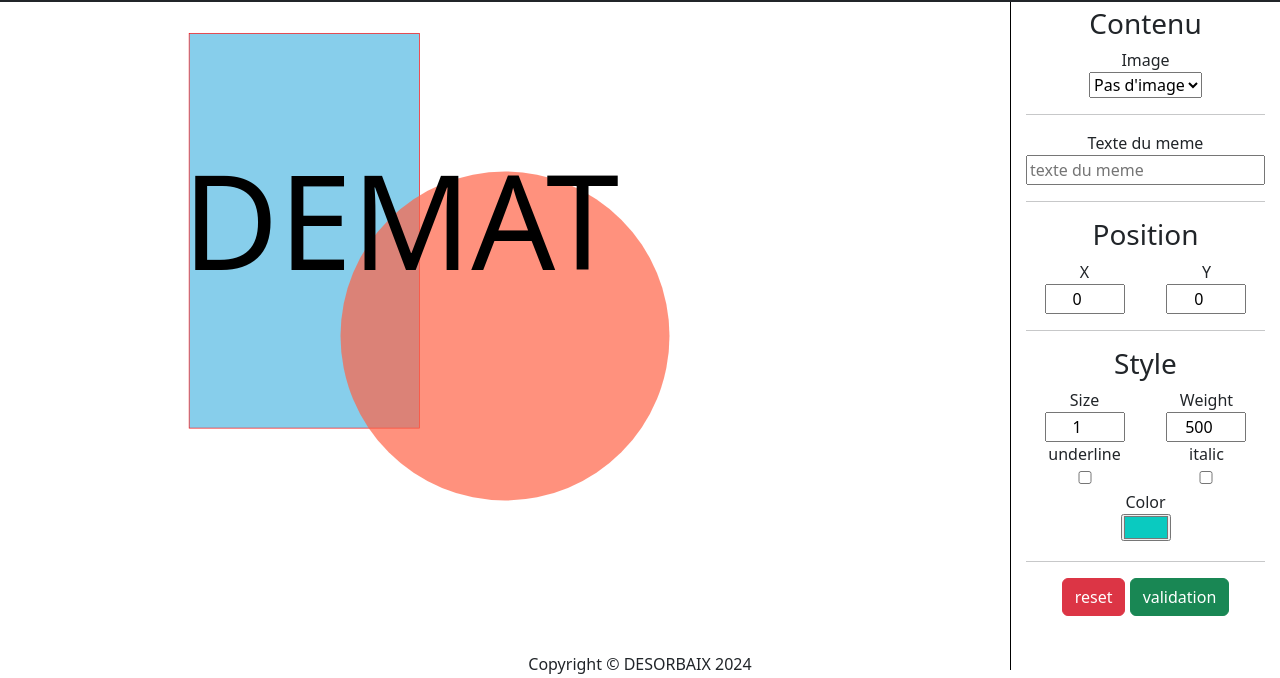
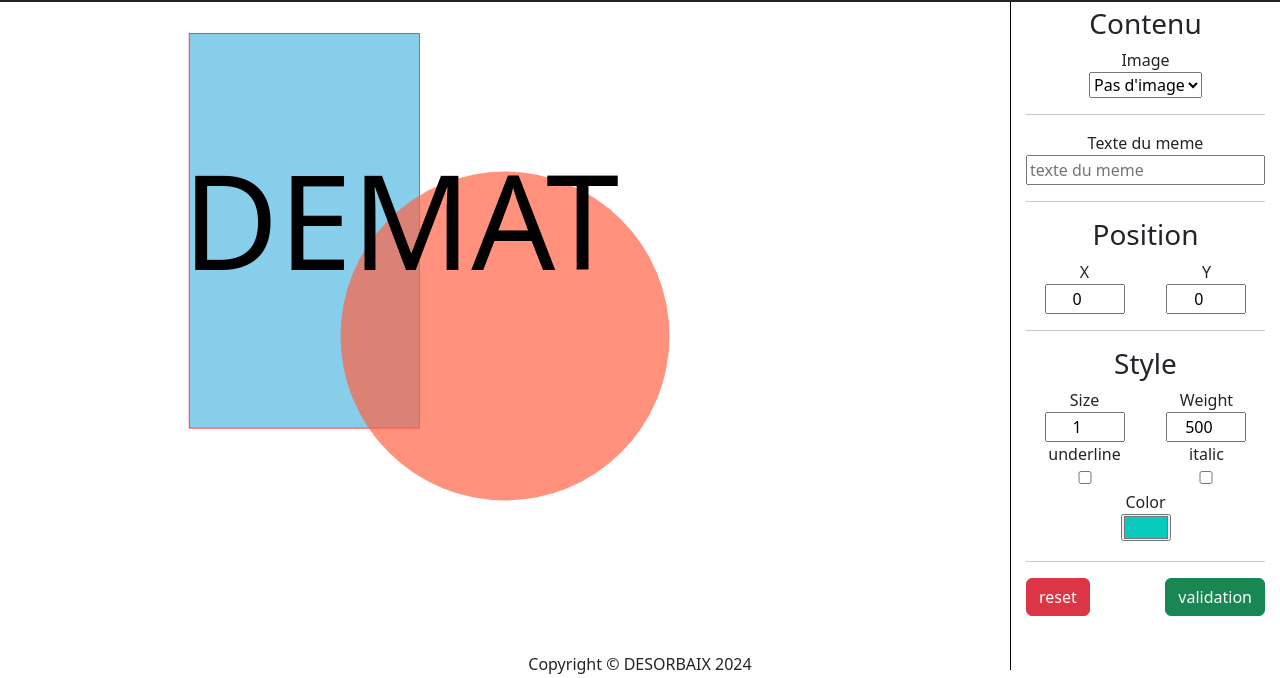
Before and after one commit to Wargrimm/2024-12-03_v2, a website: page index.html in a window 1280 px wide. Shown: the part 122-800 px from the top of the page. Drawn offline with nearby package versions, Linux system fonts and the light colour scheme.

Commit message:
espace entre bouton

```diff
--- a/index.html
+++ b/index.html
@@ -140,10 +140,17 @@
               </div>
             </div>
             <label for="editor_color">Color</label><br />
-            <input type="color" name="color" id="editor_color" value="#0ACAC0" />
+            <input
+              type="color"
+              name="color"
+              id="editor_color"
+              value="#0ACAC0"
+            />
             <hr />
-            <button type="reset" class="btn btn-danger">reset</button>
-            <button type="submit" class="btn btn-success">validation</button>
+            <div class="cols">
+              <button type="reset" class="btn btn-danger">reset</button>
+              <button type="submit" class="btn btn-success">validation</button>
+            </div>
           </form>
         </div>
       </div>
```
